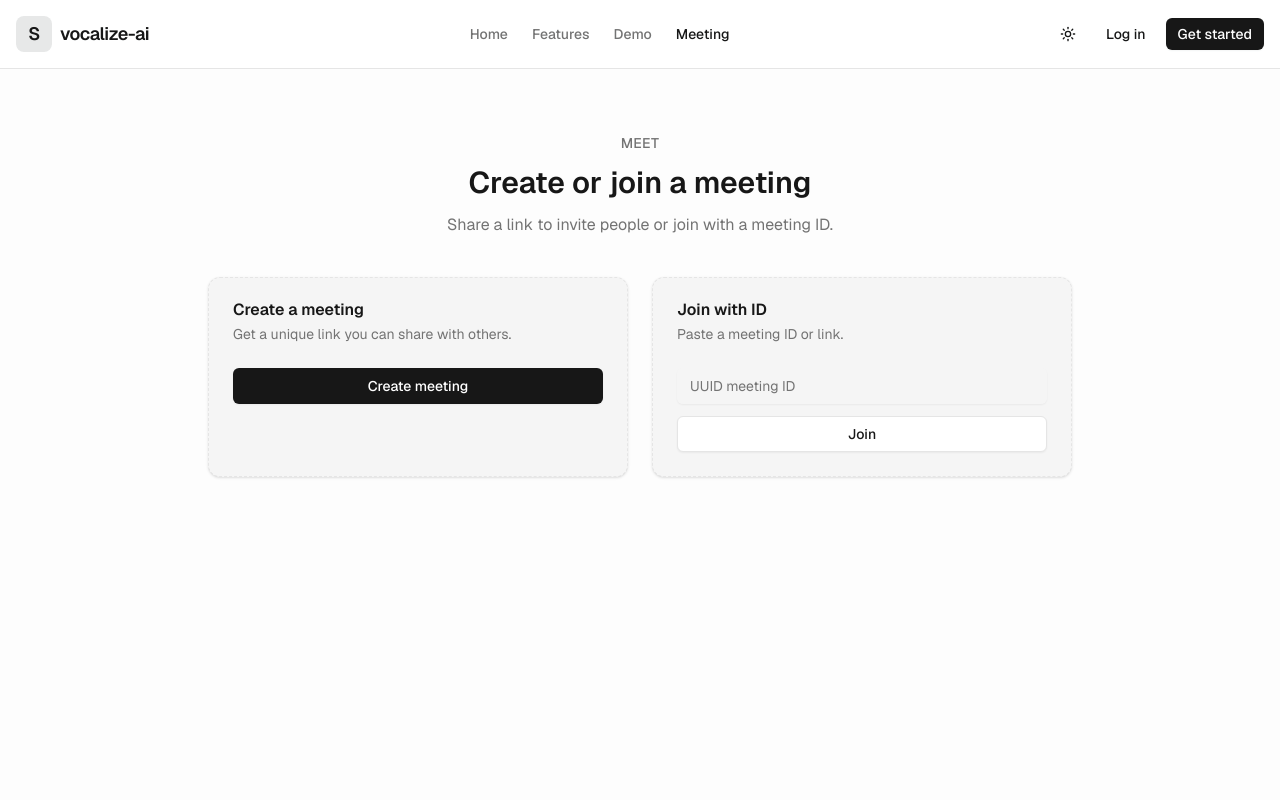
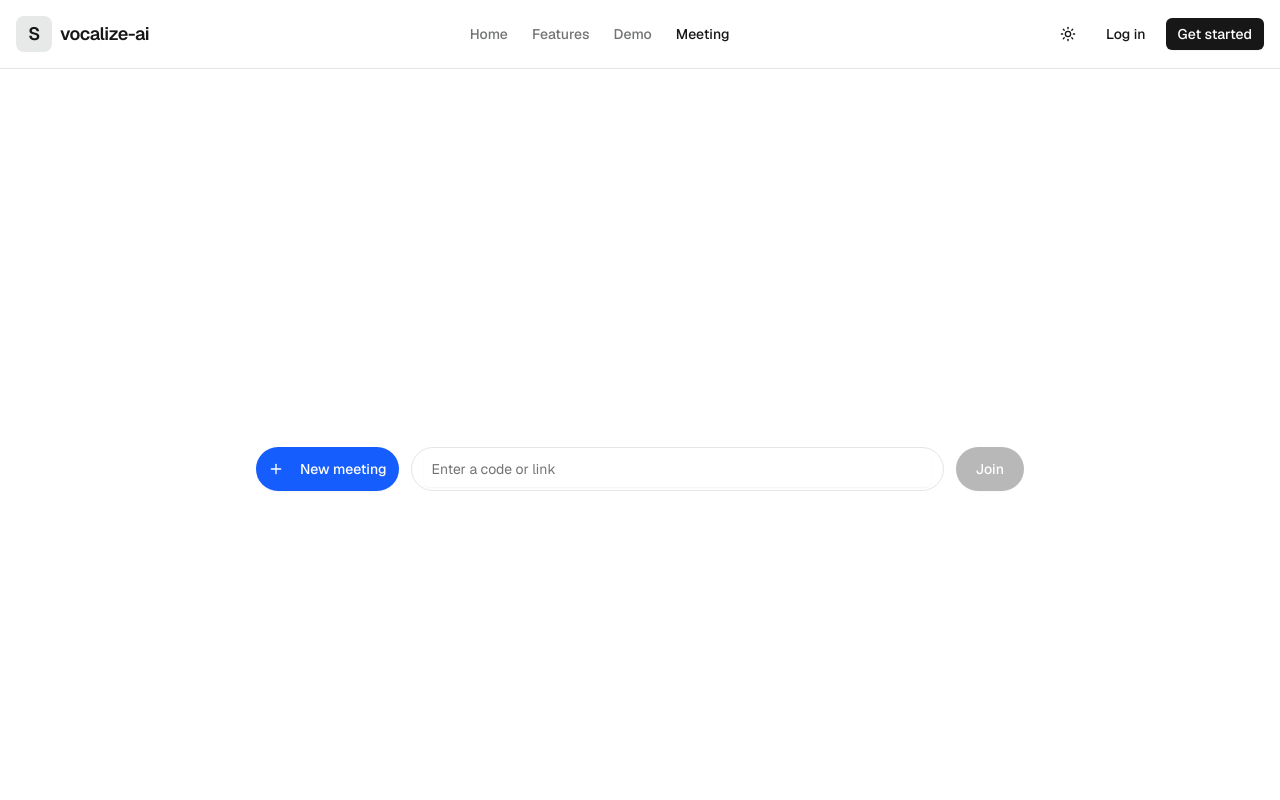
Before and after one commit to PriyankarCode010/vocalize-ai, a Next.js app: page /meeting in a window 1280 px wide. Shown: the top 800 px of the page. Built offline with nearby package versions, Linux system fonts and the light colour scheme; no server answers.

Commit message:
added meet like buttons

```diff
--- a/src/app/meeting/page.tsx
+++ b/src/app/meeting/page.tsx
@@ -3,9 +3,9 @@
 import { useEffect, useMemo, useState } from "react"
 import { useRouter } from "next/navigation"
 import { Button } from "@/components/ui/button"
-import { Card, CardContent, CardDescription, CardHeader, CardTitle } from "@/components/ui/card"
 import { Input } from "@/components/ui/input"
 import { getSupabaseBrowserClient } from "@/lib/supabase/browser"
+import { Plus } from "lucide-react"
 
 const extractMeetingId = (value: string) => {
   const trimmed = value.trim()
@@ -36,6 +36,10 @@ export default function MeetingLandingPage() {
   const [error, setError] = useState<string | null>(null)
   const [creating, setCreating] = useState(false)
   const [joining, setJoining] = useState(false)
+  const isJoinEnabled = (() => {
+    const extracted = extractMeetingId(code)
+    return !!extracted && isValidMeetingId(extracted)
+  })()
 
   // Temporary debug: log session to console
   useEffect(() => {
@@ -84,49 +88,35 @@ export default function MeetingLandingPage() {
   }
 
   return (
-    <div className="min-h-screen bg-muted/20">
-      <div className="container mx-auto px-4 py-16 max-w-4xl">
-        <div className="text-center mb-10 space-y-3">
-          <p className="text-sm font-medium text-muted-foreground uppercase tracking-wide">Meet</p>
-          <h1 className="text-3xl font-semibold text-foreground">Create or join a meeting</h1>
-          <p className="text-muted-foreground">Share a link to invite people or join with a meeting ID.</p>
+    <div className="min-h-screen bg-background flex items-center justify-center px-4">
+      <form onSubmit={handleJoin} className="flex flex-col gap-4 w-full max-w-3xl">
+        <div className="flex flex-wrap items-center gap-3">
+          <Button
+            type="button"
+            onClick={handleCreate}
+            disabled={creating}
+            className="bg-blue-600 hover:bg-blue-700 text-white rounded-full px-5 h-11"
+          >
+            <Plus className="h-4 w-4 mr-2" />
+            {creating ? "Creating..." : "New meeting"}
+          </Button>
+
+          <div className="flex-1 flex items-center gap-2 border rounded-full px-3 h-11">
+            <Input
+              className="border-0 focus-visible:ring-0 px-2"
+              placeholder="Enter a code or link"
+              aria-label="Meeting code or link"
+              value={code}
+              onChange={(e) => setCode(e.target.value)}
+            />
+          </div>
+
+          <Button type="submit" disabled={!isJoinEnabled || joining} variant="secondary" className="h-11 rounded-full px-5">
+            {joining ? "Joining..." : "Join"}
+          </Button>
         </div>
-
-        <div className="grid gap-6 md:grid-cols-2">
-          <Card className="border-dashed">
-            <CardHeader>
-              <CardTitle>Create a meeting</CardTitle>
-              <CardDescription>Get a unique link you can share with others.</CardDescription>
-            </CardHeader>
-            <CardContent>
-              <Button className="w-full" onClick={handleCreate} disabled={creating}>
-                {creating ? "Creating..." : "Create meeting"}
-              </Button>
-            </CardContent>
-          </Card>
-
-          <Card className="border-dashed">
-            <CardHeader>
-              <CardTitle>Join with ID</CardTitle>
-              <CardDescription>Paste a meeting ID or link.</CardDescription>
-            </CardHeader>
-            <CardContent>
-              <form className="space-y-3" onSubmit={handleJoin}>
-                <Input
-                  value={code}
-                  onChange={(e) => setCode(e.target.value)}
-                  placeholder="UUID meeting ID"
-                  aria-label="Meeting ID"
-                />
-                {error && <p className="text-sm text-destructive">{error}</p>}
-                <Button type="submit" className="w-full" variant="outline" disabled={joining}>
-                  {joining ? "Joining..." : "Join"}
-                </Button>
-              </form>
-            </CardContent>
-          </Card>
-        </div>
-      </div>
+        {error && <p className="text-sm text-destructive">{error}</p>}
+      </form>
     </div>
   )
 }
--- a/src/proxy.ts
+++ b/src/proxy.ts
@@ -15,5 +15,5 @@ export function proxy(request: NextRequest) {
 }
 
 export const config = {
-  matcher: ["/demo"],
+  matcher: ["/meeting/:path*", "/demo"],
 }
```
